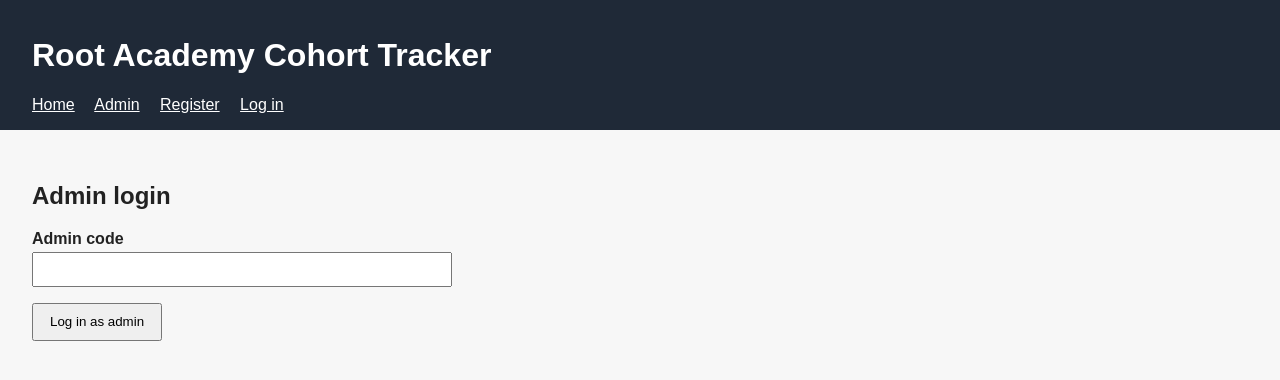
After one commit to mohamad-755/root-academy-cohort-tracker, a Flask app: page /admin/login in a window 1280 px wide. The commit adds this page. Shown: the top 380 px of the page. Run offline with Flask 3, Linux system fonts and the light colour scheme.

Commit message:
Add admin dashboard

```diff
--- a/app/__init__.py
+++ b/app/__init__.py
@@ -22,4 +22,7 @@ def create_app():
     from app.submissions import submissions
     app.register_blueprint(submissions)
 
+    from app.admin import admin
+    app.register_blueprint(admin)
+
     return app
--- /dev/null
+++ b/app/admin.py
@@ -0,0 +1,74 @@
+from functools import wraps
+
+from flask import Blueprint, current_app, flash, redirect, render_template, request, session, url_for
+
+from app.curriculum import WEEKS
+from app.db import get_db
+
+
+admin = Blueprint("admin", __name__, url_prefix="/admin")
+
+
+def admin_required(view):
+    @wraps(view)
+    def wrapped_view(**kwargs):
+        if not session.get("is_admin"):
+            return redirect(url_for("admin.login"))
+
+        return view(**kwargs)
+
+    return wrapped_view
+
+
+@admin.route("/login", methods=("GET", "POST"))
+def login():
+    if request.method == "POST":
+        admin_code = request.form["admin_code"].strip()
+
+        if admin_code == current_app.config["ADMIN_CODE"]:
+            session.clear()
+            session["is_admin"] = True
+            return redirect(url_for("admin.dashboard"))
+
+        flash("Incorrect admin code.")
+
+    return render_template("admin/login.html")
+
+
+@admin.route("/logout")
+def logout():
+    session.clear()
+    return redirect(url_for("main.index"))
+
+
+@admin.route("/")
+@admin_required
+def dashboard():
+    db = get_db()
+
+    students = db.execute(
+        """
+        SELECT id, name, email, created_at
+        FROM students
+        ORDER BY created_at DESC
+        """
+    ).fetchall()
+
+    submissions = db.execute(
+        """
+        SELECT student_id, week_number, submission_url, submitted_at, updated_at
+        FROM submissions
+        """
+    ).fetchall()
+
+    submissions_by_student = {
+        (submission["student_id"], submission["week_number"]): submission
+        for submission in submissions
+    }
+
+    return render_template(
+        "admin/dashboard.html",
+        students=students,
+        weeks=WEEKS,
+        submissions_by_student=submissions_by_student,
+    )
--- a/app/static/css/styles.css
+++ b/app/static/css/styles.css
@@ -77,3 +77,20 @@ textarea {
   padding: 0.5rem;
   width: 100%;
 }
+
+table {
+  border-collapse: collapse;
+  background: white;
+  width: 100%;
+}
+
+th,
+td {
+  border: 1px solid #ddd;
+  padding: 0.75rem;
+  text-align: left;
+}
+
+th {
+  background: #f0f0f0;
+}
--- /dev/null
+++ b/app/templates/admin/login.html
@@ -0,0 +1,14 @@
+{% extends "base.html" %}
+
+{% block title %}Admin Login - Root Academy Cohort Tracker{% endblock %}
+
+{% block content %}
+  <h2>Admin login</h2>
+
+  <form method="post">
+    <label for="admin_code">Admin code</label>
+    <input id="admin_code" name="admin_code" type="password" required>
+
+    <button type="submit">Log in as admin</button>
+  </form>
+{% endblock %}
--- a/app/templates/base.html
+++ b/app/templates/base.html
@@ -11,8 +11,11 @@
     <h1>Root Academy Cohort Tracker</h1>
       <nav>
         <a href="{{ url_for('main.index') }}">Home</a>
-
-        {% if g.student %}
+        <a href="{{ url_for('admin.dashboard') }}">Admin</a>
+        {% if session.get("is_admin") %}
+          <span>Admin</span>
+          <a href="{{ url_for('admin.logout') }}">Admin log out</a>
+        {% elif g.student %}
           <a href="{{ url_for('curriculum.index') }}">Curriculum</a>
           <span>{{ g.student["name"] }}</span>
           <a href="{{ url_for('auth.logout') }}">Log out</a>
--- a/config.py
+++ b/config.py
@@ -3,4 +3,5 @@ import os
 
 class Config:
     SECRET_KEY = os.environ.get("SECRET_KEY", "dev-secret-key")
+    ADMIN_CODE = os.environ.get("ADMIN_CODE", "dev-admin-code")
     DATABASE = os.path.join(os.path.dirname(__file__), "instance", "app.db")
```
Also changed, not shown: app/templates/admin/dashboard.html (added, +41 -0 lines).
